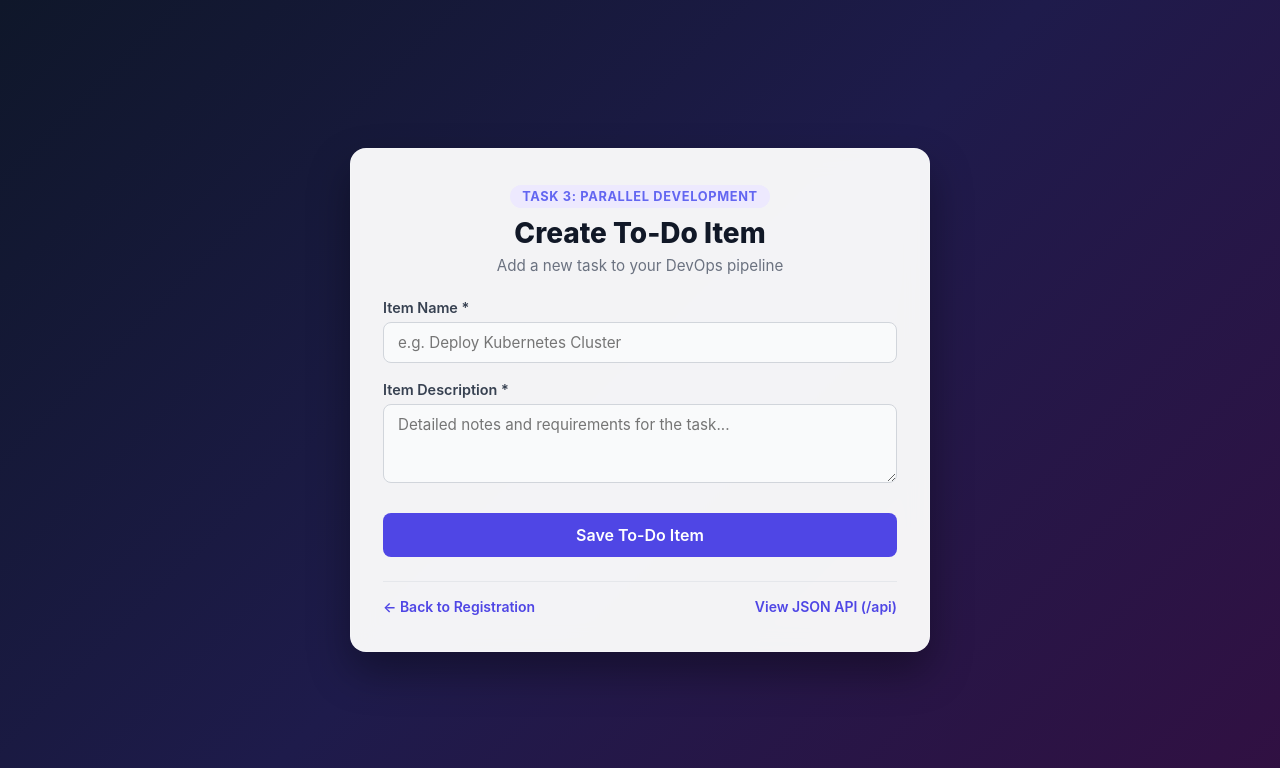
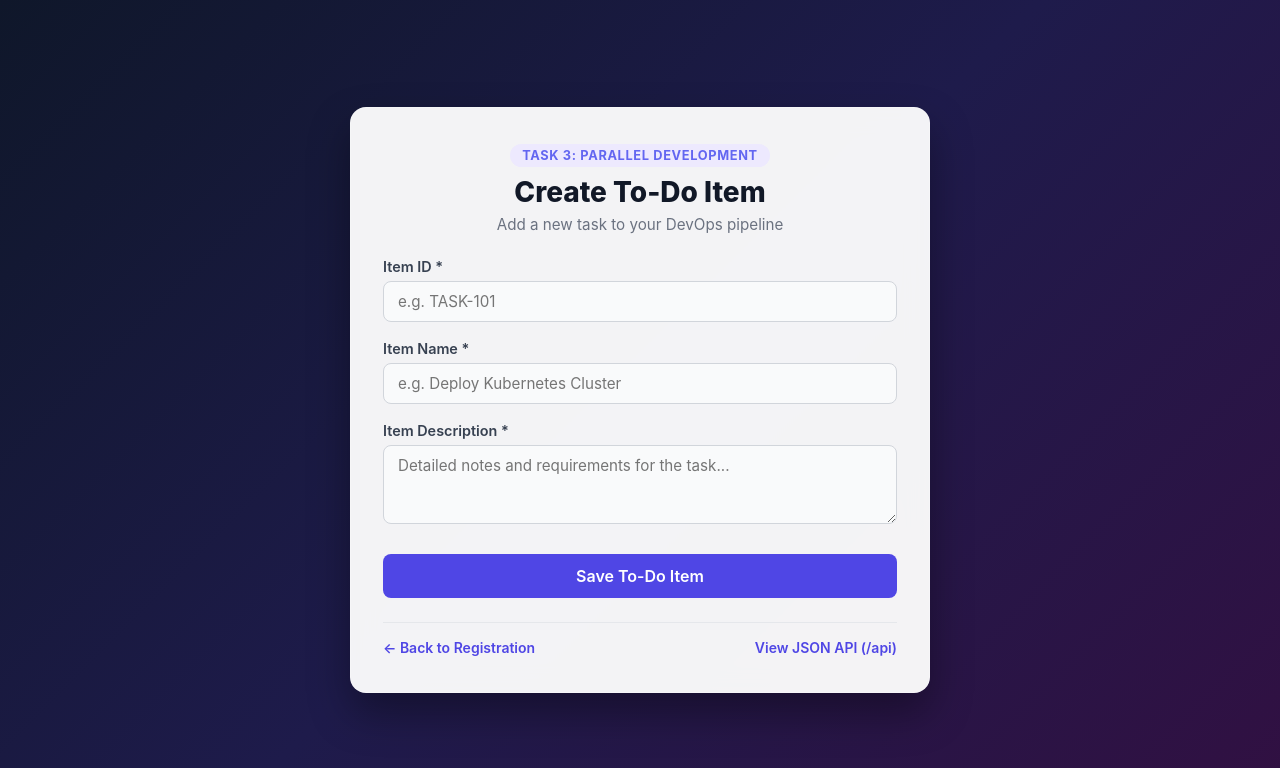
Before and after one commit to shubhajit-paul006/Tutedude, a Python web app: template templates/todo.html in a window 1280 px wide. Shown: the top 768 px of the page. Run offline with Jinja, Linux system fonts and the light colour scheme; the template is opened without the code that fills it, so the values that code supplies are empty.

Commit message:
Enhance To-Do form (master_1): Add Item ID field

```diff
--- a/templates/todo.html
+++ b/templates/todo.html
@@ -22,6 +22,17 @@
     {% endif %}
 
     <form action="{{ url_for('submit_todo_item') }}" method="POST">
+      <div class="form-group">
+        <label for="itemID">Item ID *</label>
+        <input
+          type="text"
+          id="itemID"
+          name="itemID"
+          placeholder="e.g. TASK-101"
+          required
+        >
+      </div>
+
       <div class="form-group">
         <label for="itemName">Item Name *</label>
         <input
```
